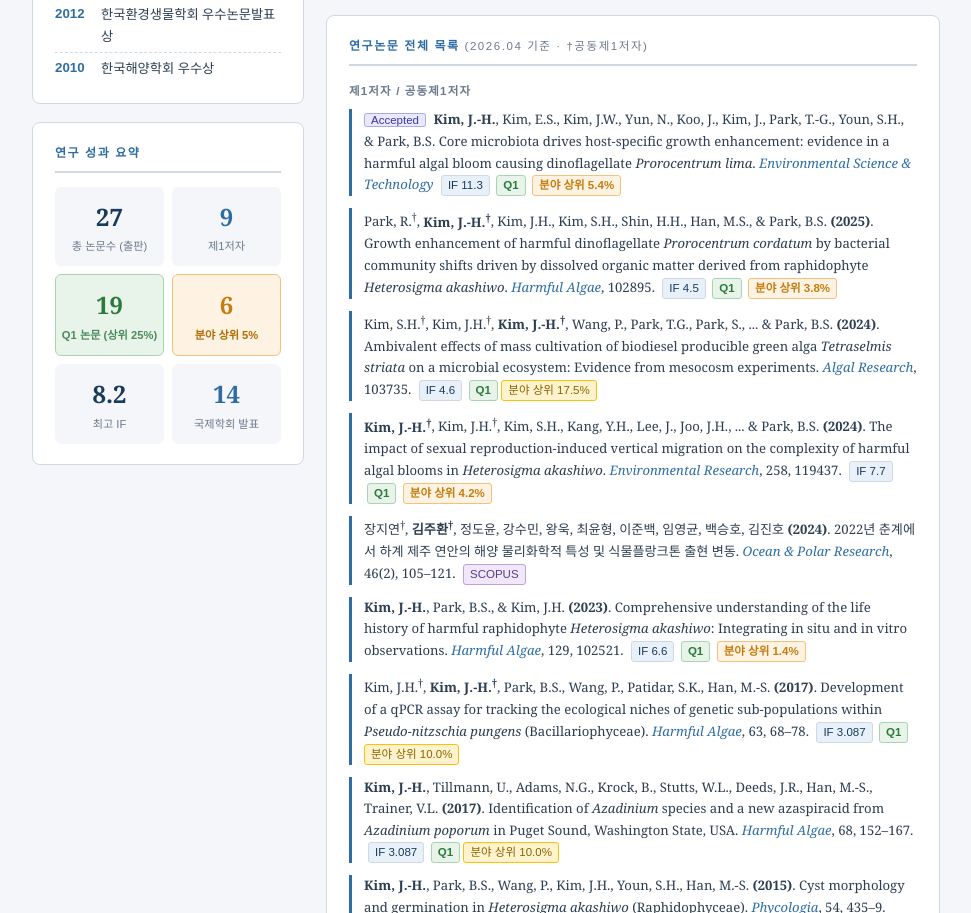
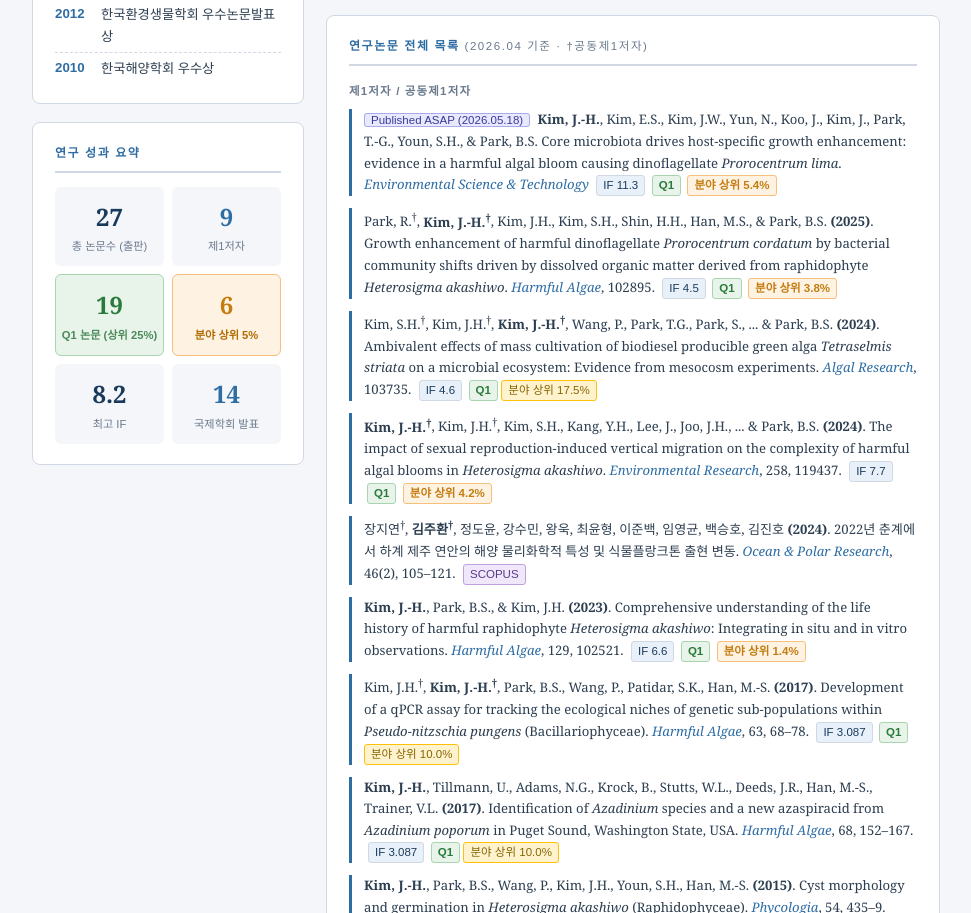
Before and after one commit to MizaR108/jookhwan-kim-cv, a plain HTML site: page index.html in a window 1280 px wide. Shown: the part 1169-2082 px from the top of the page, without its empty margins (154-1125 px from the left). Drawn offline with Linux system fonts and the light colour scheme; a script that the page names is missing.

Commit message:
Update publication status: Accepted -> Published ASAP (2026.05.18) for EST paper on Prorocentrum lima

```diff
--- a/index.html
+++ b/index.html
@@ -373,7 +373,7 @@
       <p class="sub-title" style="margin-top:16px;">제1저자 / 공동제1저자</p>
 
       <div class="pub-item first-author">
-        <span style="font-size:.72rem;font-family:sans-serif;background:#e8e8ff;border:1px solid #aaaae8;border-radius:3px;padding:0 6px;color:#3a3a9a;margin-right:4px;">Accepted</span>
+        <span style="font-size:.72rem;font-family:sans-serif;background:#e8e8ff;border:1px solid #aaaae8;border-radius:3px;padding:0 6px;color:#3a3a9a;margin-right:4px;">Published ASAP (2026.05.18)</span>
         <strong>Kim, J.-H.</strong>, Kim, E.S., Kim, J.W., Yun, N., Koo, J., Kim, J., Park, T.-G., Youn, S.H., &amp; Park, B.S.
         Core microbiota drives host-specific growth enhancement: evidence in a harmful algal bloom causing dinoflagellate <em>Prorocentrum lima</em>.
         <span class="pub-journal">Environmental Science &amp; Technology</span>
```
